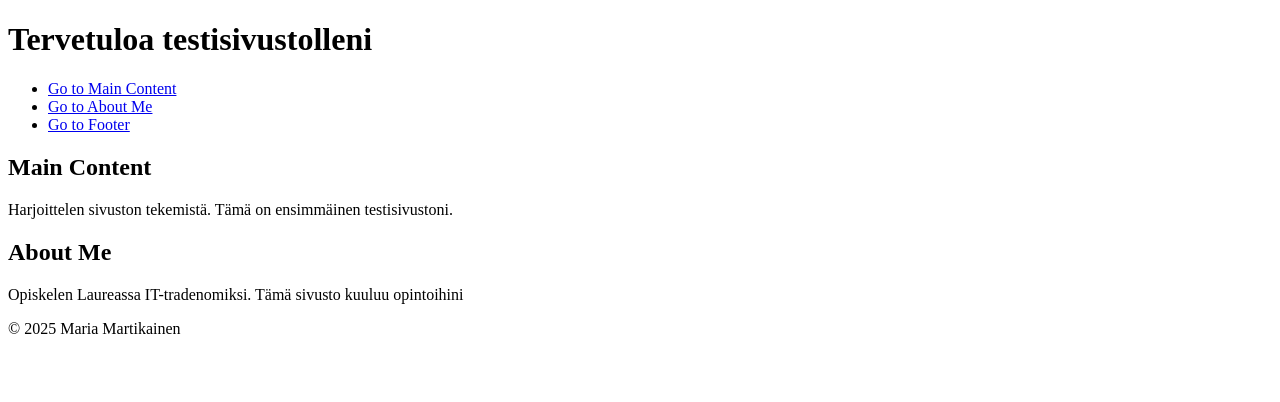
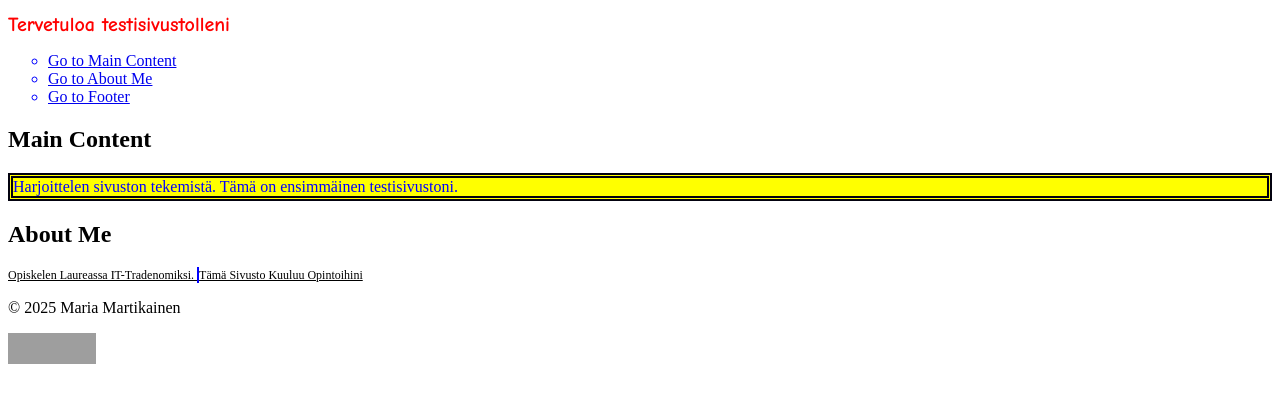
Before and after one commit to maryama-cyber/maryama-cyber.github.io, a plain HTML site: page index.html in a window 1280 px wide. Drawn offline with Linux system fonts and the light colour scheme; grey boxes are pictures that could not be loaded.

Commit message:
Add files via upload

```diff
--- a/index.html
+++ b/index.html
@@ -3,15 +3,16 @@
 <head>
     <meta charset="UTF-8">
     <meta name="viewport" content="width=device-width, initial-scale=1.0">
+    <link rel="stylesheet" type="text/css" href="styles.css">
     <title>yksisarvinen kettu</title>
 </head>
 <body>
     <header>
-        <h1>Tervetuloa testisivustolleni</h1>
+        <h1 class="header-example">Tervetuloa testisivustolleni</h1>
     </header>
 
     <nav>
-        <ul>
+        <ul class="list-example">
             <li><a href="#main-content">Go to Main Content</a></li>
             <li><a href="#about-me">Go to About Me</a></li>
             <li><a href="#footer">Go to Footer</a></li>
@@ -20,16 +21,23 @@
 
     <main>
         <h2>Main Content</h2>
-        <p>Harjoittelen sivuston tekemistä. Tämä on ensimmäinen testisivustoni.</p>
+        <p class="color-example">Harjoittelen sivuston tekemistä. Tämä on ensimmäinen testisivustoni.</p>
     </main>
 
     <about id="about-me">
         <h2>About Me</h2>
-        <p>Opiskelen Laureassa IT-tradenomiksi. Tämä sivusto kuuluu opintoihini</p>
+        <p class="text-example">Opiskelen Laureassa IT-tradenomiksi. <span class="div-example"></span> Tämä sivusto kuuluu opintoihini</p>
     </about>
 
     <footer id="footer">
         <p>&copy; 2025 Maria Martikainen</p>
     </footer>
+    <p>
+        <a href="https://jigsaw.w3.org/css-validator/check/referer">
+            <img style="border:0;width:88px;height:31px"
+                src="https://jigsaw.w3.org/css-validator/images/vcss"
+                alt="Valid CSS!" />
+        </a>
+    </p>
 </body>
 </html>
--- /dev/null
+++ b/styles.css
@@ -0,0 +1,34 @@
+.header-example
+{
+    color:red;
+    font-size: 20px;
+    font-family: 'Comic Sans MS';
+}
+.list-example
+{
+    color:blue;
+    list-style-type: circle;
+
+}
+.color-example
+{
+    color:#0000ff;
+    background-color: #ffff00;
+    border-style: double;
+    border-color: #03020f;
+    border-width: thick;
+}
+.text-example
+{
+    font-family: 'Times New Roman';
+    font-size: 12px;
+    text-transform: capitalize;
+    text-decoration: underline;
+}
+.div-example
+{
+    background-color: rgb(248, 6, 115);
+    border-style: groove;
+    border-color: #0000ff;
+    border-width: thin;
+}
```
